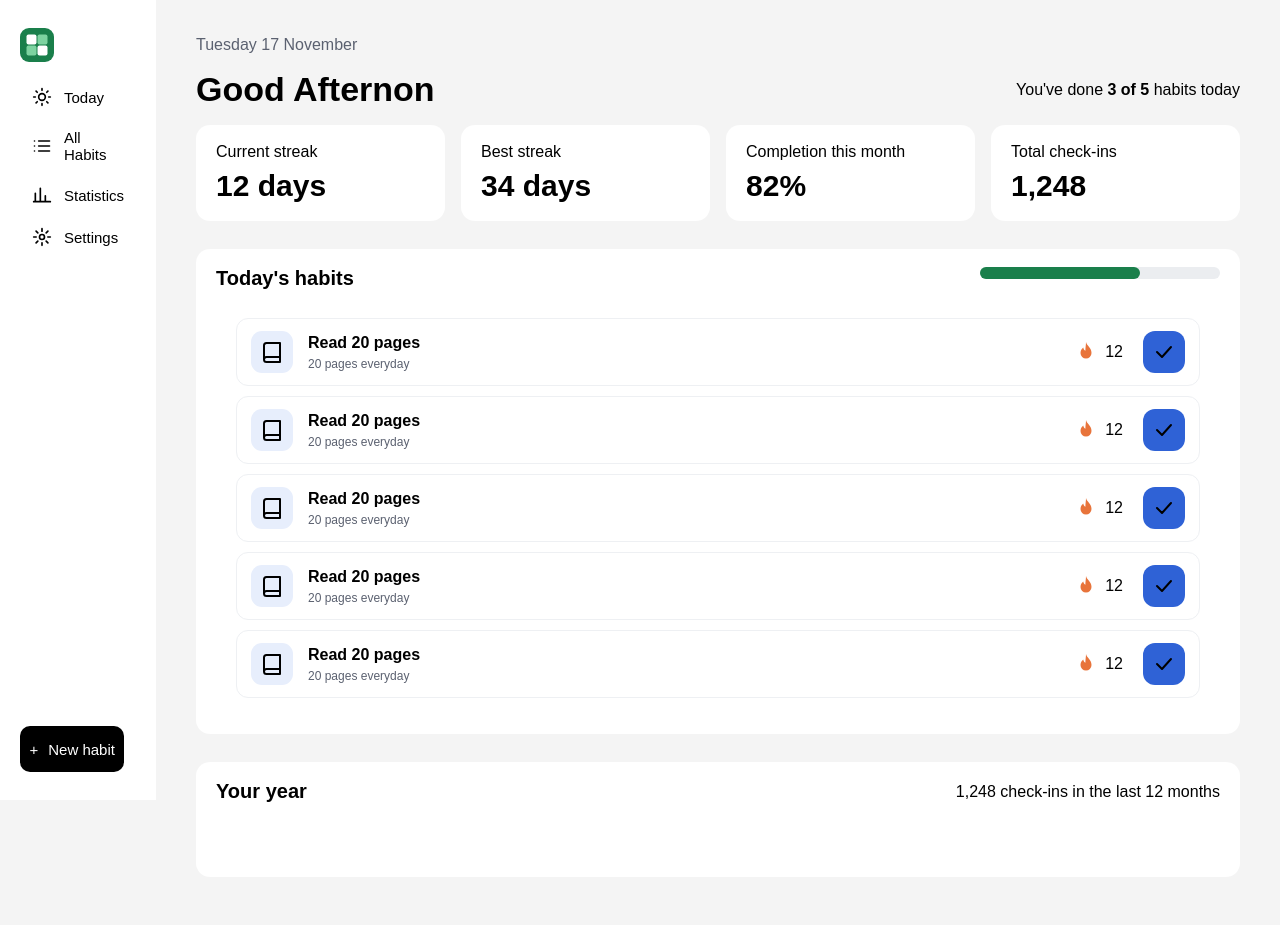
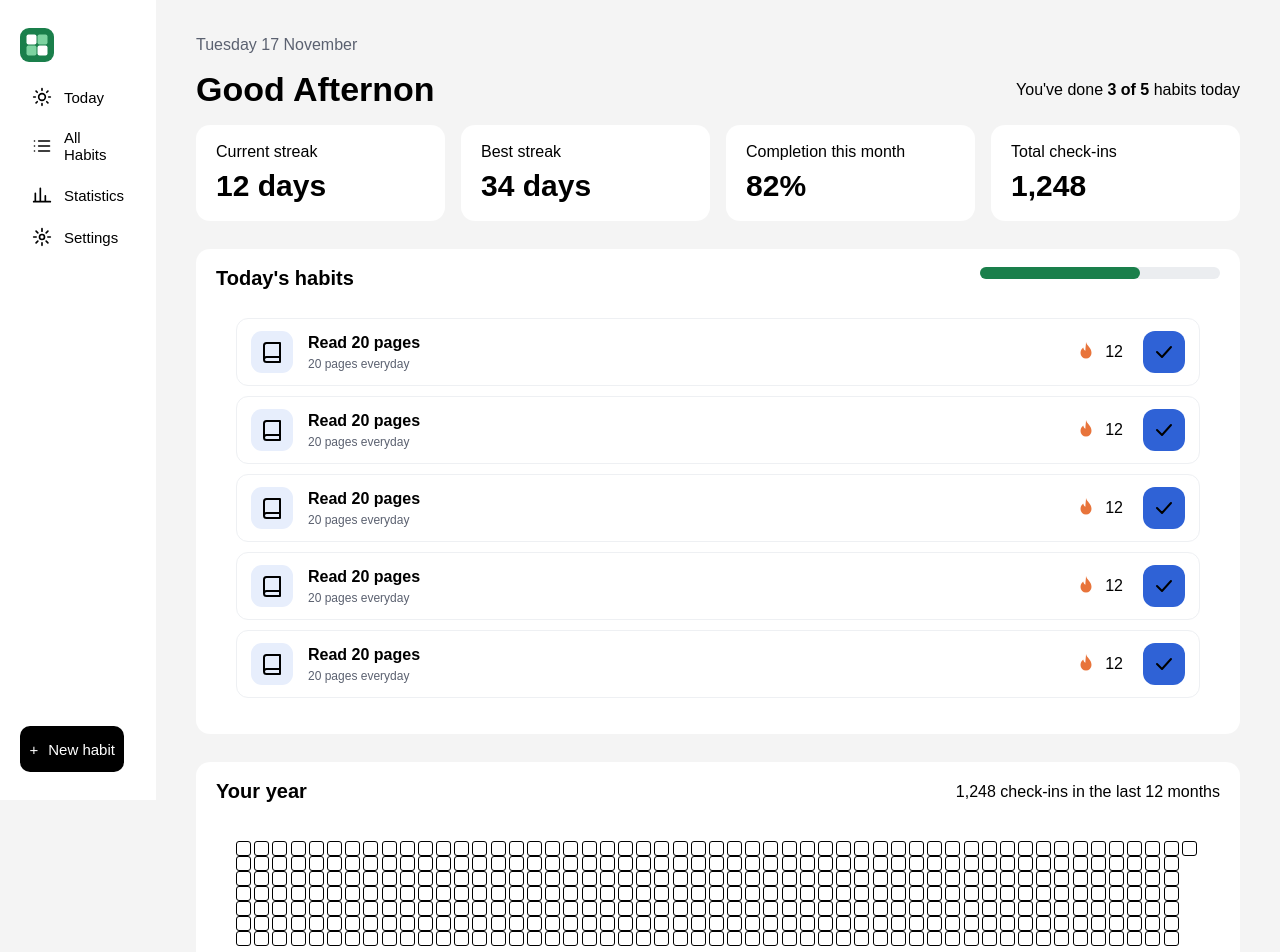
Before and after one commit to Fidan03/habbit-grid, a React (Vite) app: page / in a window 1280 px wide. Shown: the top 952 px of the page. Before the commit the page ends 925 px from the top, so only its background shows below. Built offline with nearby package versions, Linux system fonts and the light colour scheme.

Commit message:
fix: add cell class to grid cells for proper styling; update grid layout properties

```diff
--- a/src/componenets/grid/index.jsx
+++ b/src/componenets/grid/index.jsx
@@ -5,7 +5,7 @@ const Grid = () => {
   return (
     <div className={styles.container}>
         {squires.map((_, index) => (
-            <div key={{index}}></div>
+            <div key={{index}} className={styles.cell}></div>
         ))}
     </div>
   )
--- a/src/componenets/grid/styles.module.scss
+++ b/src/componenets/grid/styles.module.scss
@@ -7,6 +7,9 @@
 
 .container{
     display: grid;
-    grid-template-columns: repeat(53, 1fr);
+    // grid-template-columns: repeat(53, 1fr);
     grid-template-rows: repeat(7, 1fr);
+    grid-auto-flow: column;
+    // grid-auto-columns: auto;
+    // column-gap: 0;
 }
```
